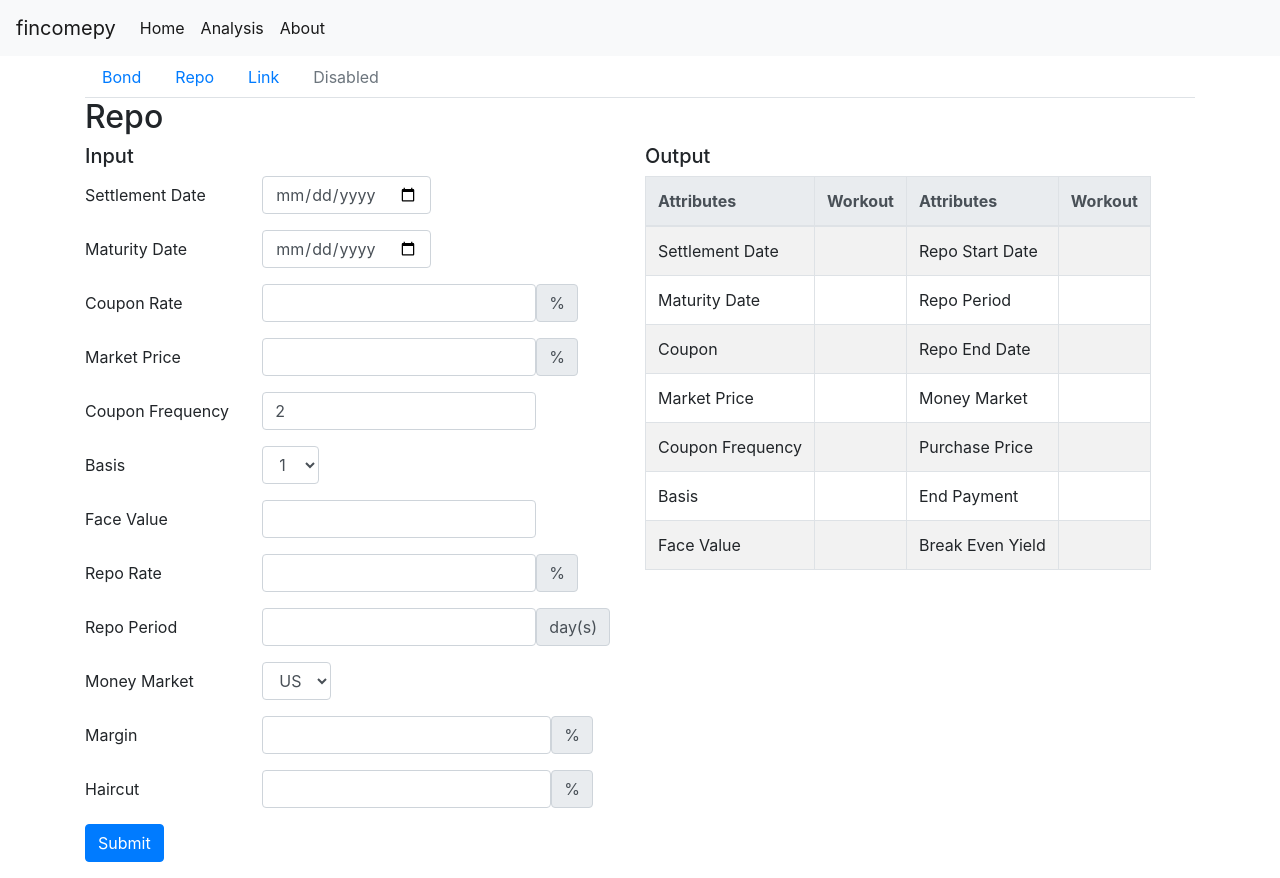
After one commit to reese3928/fincomepy, a Flask app: page /repo in a window 1280 px wide. The commit adds this page. Run offline with Flask 2, Linux system fonts and the light colour scheme; some libraries are stand-ins or nearby versions.

Commit message:
added repo.html

```diff
--- a/app/main.py
+++ b/app/main.py
@@ -7,6 +7,9 @@ from fincomepy import *
 ## TO DO: change this fincomepy to local
 ## TO DO: check if different product can be put into separate python files
 ## TO DO: test the app on goole cloud
+## TO DO: test the package on windows (check if makefile, config still works)
+## TO DO: add download to result table and figure
+## TO DO: put bond.html, repo.html ... to products folder
 
 app = Flask(__name__)
 
@@ -67,5 +70,57 @@ def bond():
         render_template('bond.html', res=res)
     return render_template('bond.html', res=res)
 
+## TO DO: if haircut is set then block margin
+@app.route("/repo", methods=['GET', 'POST'])
+def repo():
+    res = pd.DataFrame(columns = ["Attributes1", "Workout1","Attributes2", "Workout2"])
+    res["Attributes1"] = ["Settlement Date", "Maturity Date", "Coupon", "Market Price", "Coupon Frequency", "Basis", "Face Value"]
+    res["Workout1"] = ""
+    res["Attributes2"] = ["Repo Start Date", "Repo Period", "Repo End Date", "Money Market", "Purchase Price", "End Payment", "Break Even Yield"]
+    res["Workout2"] = ""
+    if request.method == 'POST':
+        # get input
+        settlement = datetime.strptime(request.form['settlement'], '%Y-%m-%d').date()
+        maturity = datetime.strptime(request.form['maturity'], '%Y-%m-%d').date()
+        coupon_perc = float(request.form['coupon_perc'])
+        price_perc = float(request.form['price_perc'])
+        frequency = int(request.form['frequency'])
+        basis = int(request.form['basis'])
+        bond_face_value = float(request.form['bond_face_value'])
+        repo_period = int(request.form['repo_period'])
+        repo_rate_perc = float(request.form['repo_rate_perc'])
+        type = request.form['type']
+
+        # construct a repo object
+        repo_obj = Repo(settlement=settlement, maturity=maturity, coupon_perc=coupon_perc,
+            price_perc=price_perc, frequency=frequency, basis=basis,
+            bond_face_value=bond_face_value, repo_period=repo_period,
+            repo_rate_perc=repo_rate_perc, type=type)
+        # create result data frame
+        attributes1 = pd.Series({
+            "Settlement Date": str(settlement),
+            "Maturity Date": str(maturity),
+            "Coupon": str(coupon_perc) + '%',
+            "Market Price": str(price_perc) + '%',
+            "Coupon Frequency": str(frequency),
+            "Basis": str(basis),
+            "Face Value": str(bond_face_value)
+        })
+        attributes2 = pd.Series({
+            "Repo Start Date": str(settlement),
+            "Repo Period": str(repo_period),
+            "Repo End Date": str(repo_obj._repo_end_date),
+            "Money Market": type,
+            "Purchase Price": str(round(repo_obj.start_payment(), 2)),
+            "End Payment": str(round(repo_obj.end_payment(), 2)),
+            "Break Even Yield": str(round(repo_obj.break_even_yld(), 4)),
+        })
+        attributes1 = attributes1.to_frame().reset_index()
+        attributes2 = attributes2.to_frame().reset_index()
+        res = pd.concat([attributes1, attributes2], axis=1)
+        res.columns = ["Attributes1", "Workout1", "Attributes2", "Workout2"]
+        render_template('repo.html', res=res)
+    return render_template('repo.html', res=res)
+
 if __name__ == '__main__':
     app.run(debug=True)
--- a/app/templates/includes/tabs.html
+++ b/app/templates/includes/tabs.html
@@ -1,9 +1,9 @@
 <ul class="nav nav-tabs">
     <li class="nav-item">
-        <a class="nav-link active" href="/bond">Bond</a>
+        <a class="nav-link" href="/bond">Bond</a>
     </li>
     <li class="nav-item">
-        <a class="nav-link" href="#">Link</a>
+        <a class="nav-link" href="/repo">Repo</a>
     </li>
     <li class="nav-item">
         <a class="nav-link" href="#">Link</a>
--- /dev/null
+++ b/app/templates/repo.html
@@ -0,0 +1,98 @@
+{% extends "layout.html" %}
+{% block content %}
+
+{% include 'includes/tabs.html' %}
+
+<div class="starter-template">
+    <h2>Repo</h2>
+</div>
+
+<form method="POST" role="form">
+    <div class="form-row">
+        <div class="form-group col">
+            <h5>Input</h5>
+            {% include 'includes/bond_info.html' %}
+            <!-- TO DO: add yield as an optional input-->
+            <!-- TO DO: add input validality check-->
+
+            <div class="form-group row">
+                <label for="face-value-input" class="col-4 col-form-label">Face Value</label>
+                <div class="input-group-append">
+                    <input class="form-control" type="number" min="0" step="1e-16" id="face-value-input" name="bond_face_value">
+                </div>
+            </div>
+
+            <div class="form-group row">
+                <label for="repo-rate-perc-input" class="col-4 col-form-label">Repo Rate</label>
+                <div class="input-group-append">
+                    <input class="form-control" type="number" step="1e-16" id="repo-rate-perc-input" name="repo_rate_perc">
+                    <span class="input-group-text" id="repo-rate-perc-input">%</span>
+                </div>
+            </div>
+
+            <div class="form-group row">
+                <label for="repo-period-input" class="col-4 col-form-label">Repo Period</label>
+                <div class="input-group-append">
+                    <input class="form-control" type="number" min="1" step="1" id="repo-period-input" name="repo_period">
+                    <span class="input-group-text" id="repo-period-input">day(s)</span>
+                </div>
+            </div>
+
+            <div class="form-group row">
+                <label for="type-input" class="col-4 col-form-label">Money Market</label>
+                <div class="input-group-append">
+                    <select class="form-control" id="type-input" name="type">
+                        <option selected>US</option>
+                        <option>UK</option>
+                    </select>
+                </div>
+            </div>
+
+            <div class="form-group row">
+                <label for="margin-perc-input" class="col-4 col-form-label">Margin</label>
+                <div class="input-group-append">
+                    <input class="form-control" type="number" min="1" max="100" step="1e-16" id="margin-perc-input" name="margin_perc">
+                    <span class="input-group-text" id="margin-perc-input">%</span>
+                </div>
+            </div>
+
+            <div class="form-group row">
+                <label for="haircut-perc-input" class="col-4 col-form-label">Haircut</label>
+                <div class="input-group-append">
+                    <input class="form-control" type="number" min="1" max="100" step="1e-16" id="haircut-perc-input" name="haircut_perc">
+                    <span class="input-group-text" id="haircut-perc-input">%</span>
+                </div>
+            </div>
+
+
+            <button type="submit" class="btn btn-primary">Submit</button>
+        </div>
+
+        <div class="form-group col">
+            <h5>Output</h5>
+            <div class="form-group">
+                <table class="table table-striped table-bordered table-hover w-auto">
+                    <thead class="thead-light">
+                        <tr>
+                            <th style="text-align: left">Attributes</th>
+                            <th style="text-align: right">Workout</th>
+                            <th style="text-align: left">Attributes</th>
+                            <th style="text-align: right">Workout</th>
+                        </tr>
+                    </thead>
+                    <tbody>
+                        {% for _, row in res.iterrows() %}
+                        <tr>
+                            <td style="text-align: left">{{ row['Attributes1'] }}</td>
+                            <td style="text-align: right">{{ row['Workout1'] }}</td>
+                            <td style="text-align: left">{{ row['Attributes2'] }}</td>
+                            <td style="text-align: right">{{ row['Workout2'] }}</td>
+                        </tr>
+                        {% endfor %}
+                    </tbody>
+                </table>
+            </div>
+        </div>
+    </div>
+</form>
+{% endblock content%}
```
